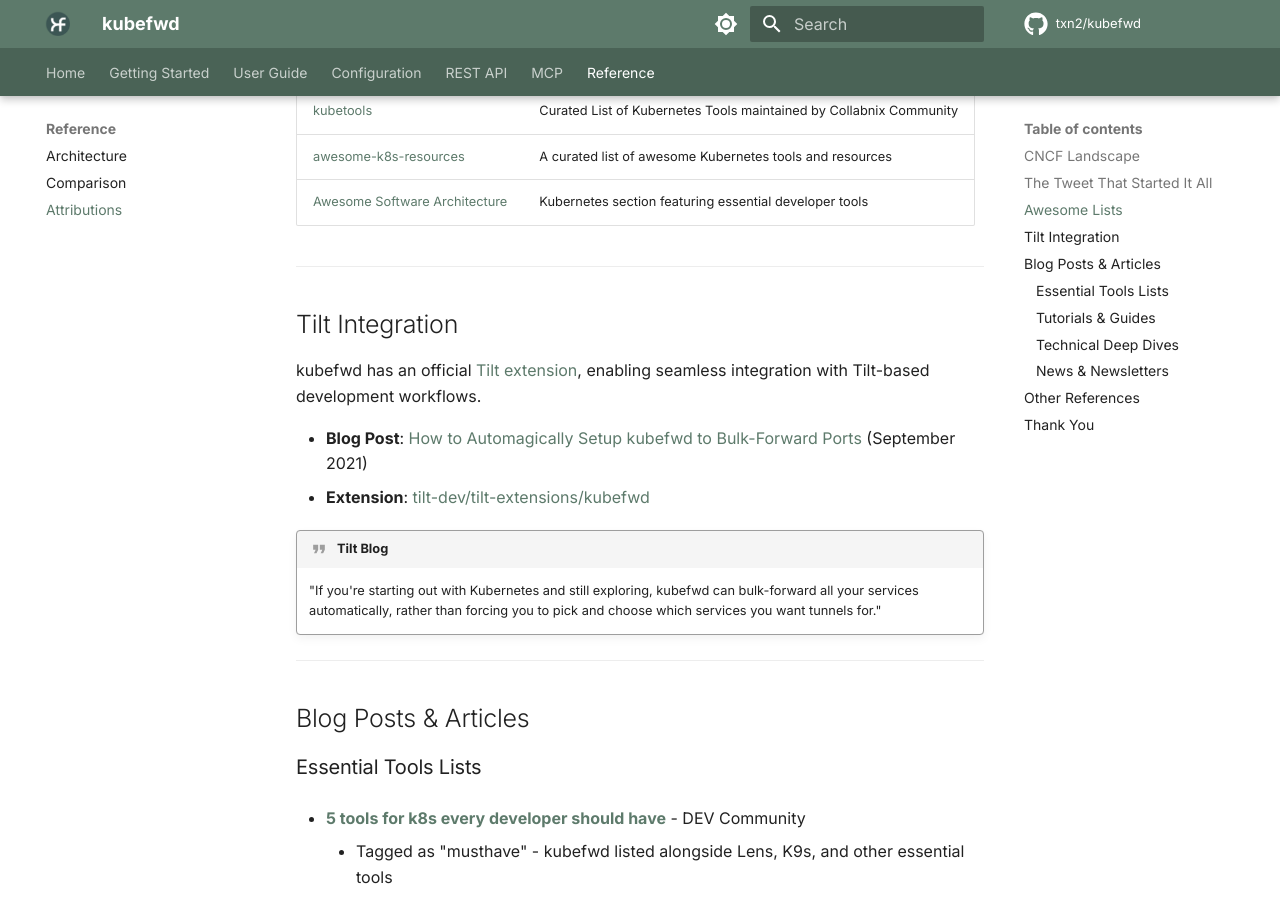
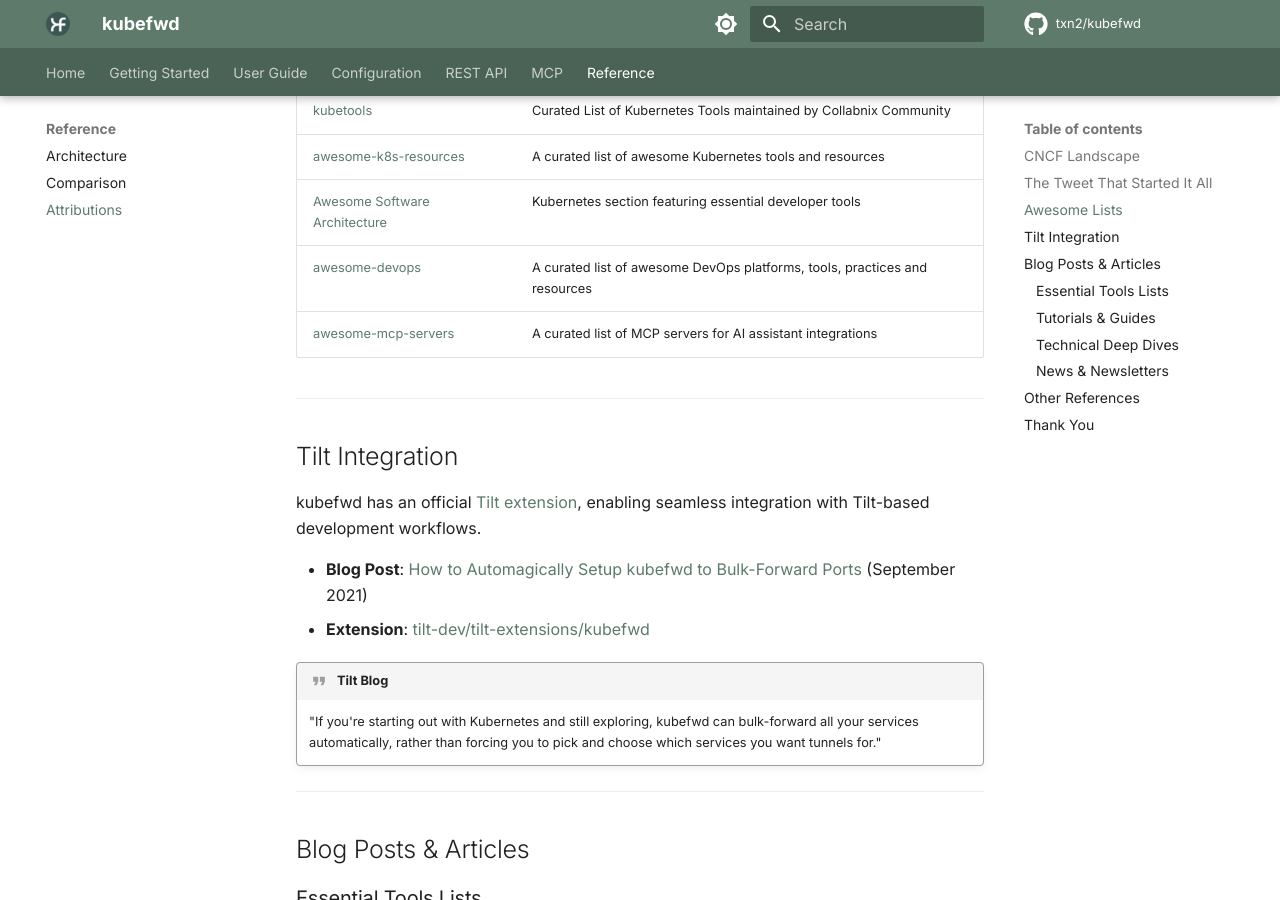
Before and after one commit to txn2/kubefwd, an MkDocs documentation site: the page built from docs/attributions.md, in a window 1280 px wide and 900 px high, scrolled down 995 px. Built offline with MkDocs 1.6.1 and Material for MkDocs 9.7.7, drawn with Linux system fonts in a browser that asks for light colours; comment, search, counter and statistics services are not loaded; the version menu is left out.

Commit message:
Update attributions: add links for awesome DevOps and MCP servers

```diff
--- a/docs/attributions.md
+++ b/docs/attributions.md
@@ -33,6 +33,8 @@
 | [kubetools](https://github.com/collabnix/kubetools) | Curated List of Kubernetes Tools maintained by Collabnix Community |
 | [awesome-k8s-resources](https://github.com/tomhuang12/awesome-k8s-resources) | A curated list of awesome Kubernetes tools and resources |
 | [Awesome Software Architecture](https://awesome-architecture.com/devops/kubernetes/kubernetes/) | Kubernetes section featuring essential developer tools |
+| [awesome-devops](https://github.com/wmariuss/awesome-devops) | A curated list of awesome DevOps platforms, tools, practices and resources |
+| [awesome-mcp-servers](https://github.com/punkpeye/awesome-mcp-servers) | A curated list of MCP servers for AI assistant integrations |
 
 ---
 
```
